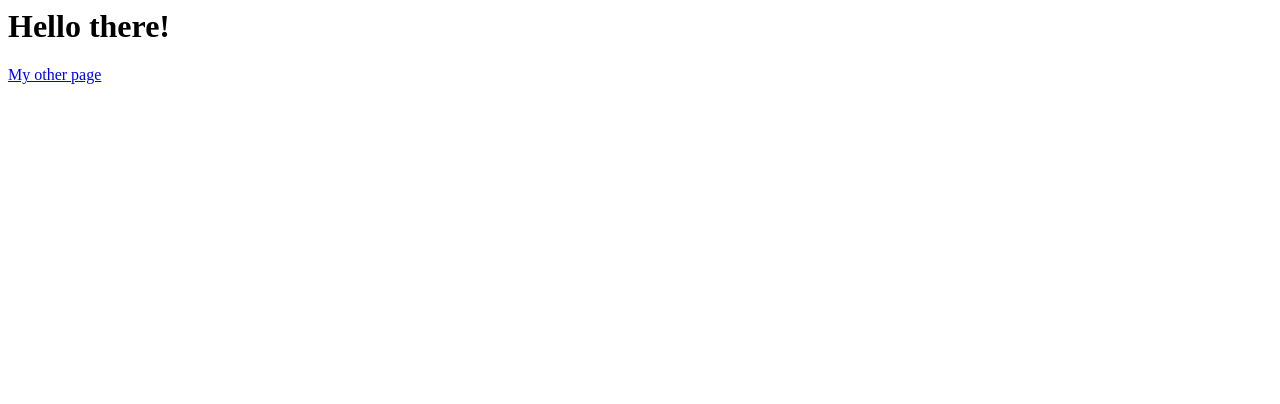
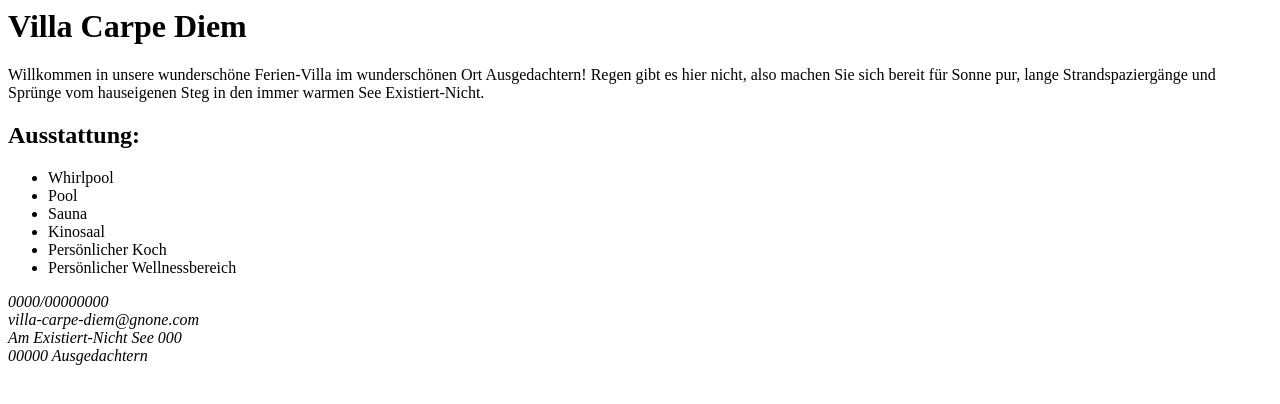
Before and after one commit to nicarma/Exercise-1, a plain HTML site: page index.html in a window 1280 px wide. Drawn offline with Linux system fonts and the light colour scheme.

Commit message:
1 file modified

```diff
--- a/index.html
+++ b/index.html
@@ -1,11 +1,32 @@
 <html>
   <head>
     <meta charset="UTF-8">
-    <script src="script.js"></script>
+    <!--<script src="script.js"></script>-->
     <!-- <link rel="stylesheet" type="text/css" href="styles.css"> -->
   </head>
   <body>
-    <h1>Hello there!</h1>
-    <a href="/me.html">My other page</a>
+    <header>
+    <h1>Villa Carpe Diem</h1>
+    </header>
+    <main>
+      <p>Willkommen in unsere wunderschöne Ferien-Villa im wunderschönen Ort Ausgedachtern! Regen gibt es hier nicht, also machen Sie sich bereit für Sonne pur, lange Strandspaziergänge und Sprünge vom hauseigenen Steg in den immer warmen See Existiert-Nicht.</p>
+      <h2>Ausstattung:</h2>
+      <ul>
+      <li>Whirlpool</li>
+      <li>Pool</li>
+      <li>Sauna</li>
+      <li>Kinosaal</li>
+      <li>Persönlicher Koch</li>
+      <li>Persönlicher Wellnessbereich</li>
+      </ul>
+    </main>
+    <footer>
+      <address>
+      0000/00000000 <br>
+      villa-carpe-diem@gnone.com <br>
+      Am Existiert-Nicht See 000 <br>
+      00000 Ausgedachtern <br>
+      </address>
+    </footer>
   </body>
 </html>
```
